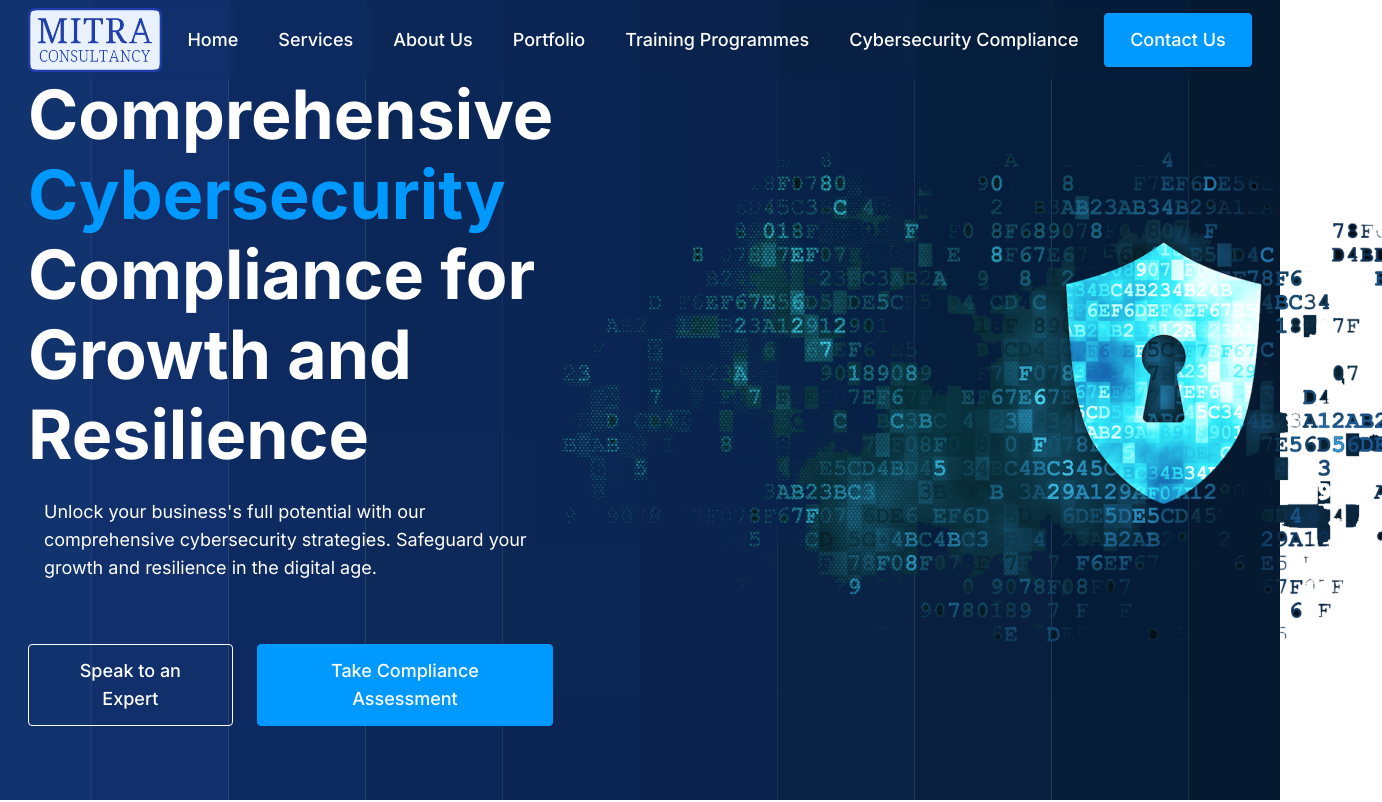
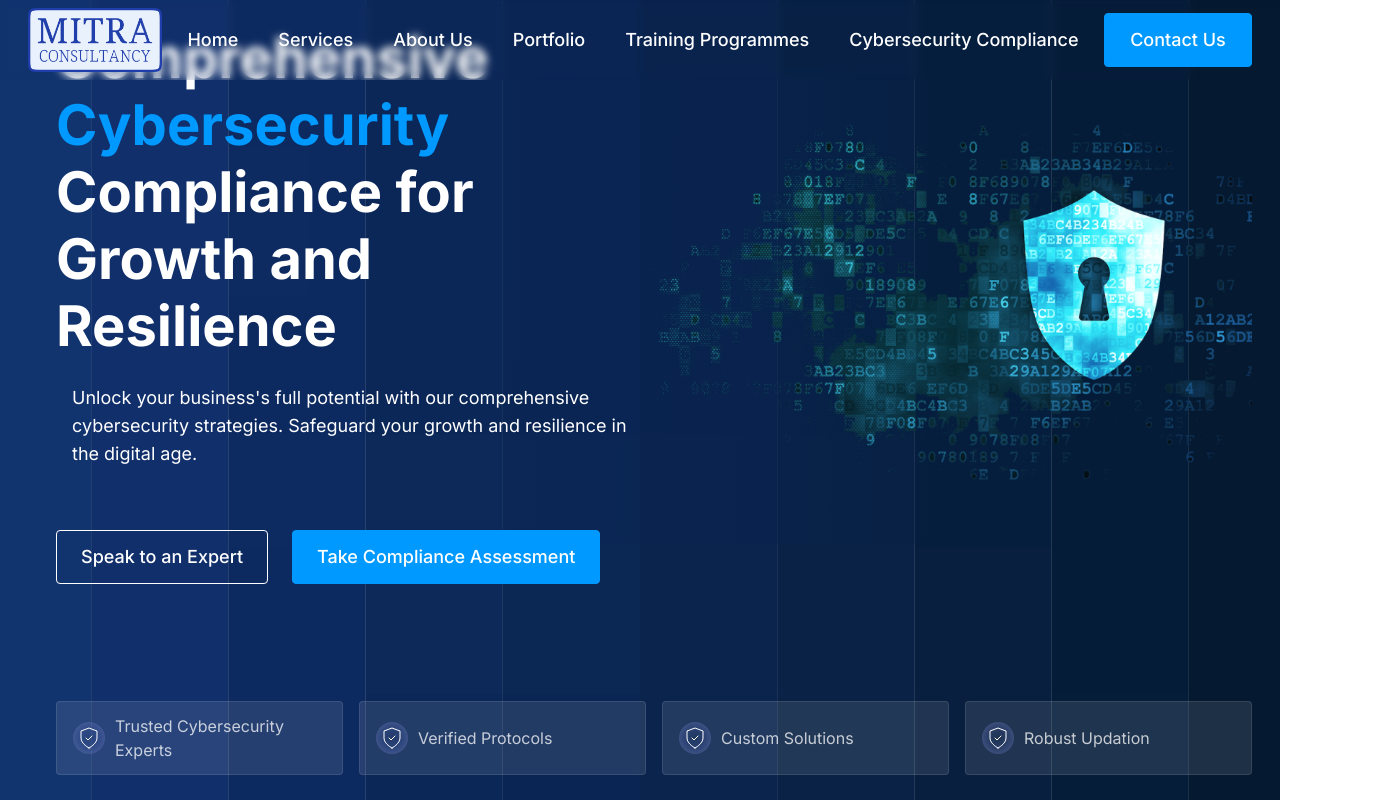
Before and after one commit to neon-lab-dev/MITR-Consultancy-Client, a Next.js app: page /cybersecurity-compliance in a window 1280 px wide. Shown: the top 802 px of the page, 1382 px wide, since content can reach past the window. Built offline with nearby package versions, Linux system fonts and the light colour scheme.

Commit message:
Added cyber security hero section

```diff
--- a/src/Components/CybersecurityCompliance/CybersecurityComplianceHero/CybersecurityComplianceHero.tsx
+++ b/src/Components/CybersecurityCompliance/CybersecurityComplianceHero/CybersecurityComplianceHero.tsx
@@ -1,6 +1,6 @@
 /* eslint-disable react/no-unescaped-entities */
 "use client";
-import { IMAGES } from "@/assets";
+import { ICONS, IMAGES } from "@/assets";
 import ContactUs from "@/Components/Home/ContactUs/ContactUs";
 import Button from "@/Components/Reusable/Button/Button";
 import Container from "@/Components/Shared/Container/Container";
@@ -10,6 +10,13 @@ import { useState } from "react";
 const CybersecurityComplianceHero = () => {
   const [isContactUsModalOpen, setIsContactUsModalOpen] =
     useState<boolean>(false);
+
+  const features = [
+    "Trusted Cybersecurity Experts",
+    "Verified Protocols",
+    "Custom Solutions",
+    "Robust Updation",
+  ];
   return (
     <div className="font-Inter relative h-screen">
       {/* Background Image */}
@@ -28,17 +35,18 @@ const CybersecurityComplianceHero = () => {
 
       {/* Content */}
       <Container>
-        <div className="flex items-center justify-between absolute top-0 bottom-0 z-20">
+        <div className="flex flex-col gap-[117px] items-center justify-center absolute top-0 bottom-0 z-20 max-w-[1300px] mx-auto px-5 md:px-7 2xl:px-0">
+          <div className="flex items-center justify-between">
             <div>
-            <h1 className="text-white leading-6 md:leading-[40px] xl:leading-[80px] text-xl md:text-[32px] xl:text-[68px] font-bold max-w-[344px] md:max-w-[550px] xl:max-w-[1071px]">
+              <h1 className="text-white leading-6 md:leading-[40px] xl:leading-[67px] text-xl md:text-[32px] xl:text-[56px] font-bold max-w-[344px] md:max-w-[550px] xl:max-w-[1071px]">
                 Comprehensive{" "}
-              <span className="text-primary-20">Cybersecurity</span> Compliance
-              for Growth and Resilience
+                <span className="text-primary-20">Cybersecurity</span>{" "}
+                Compliance for Growth and Resilience
               </h1>
               <p className="text-white text-[11px] md:text-sm xl:text-lg leading-[18px] xl:leading-7 max-w-[1071px] mt-3 xl:mt-6 px-4">
                 Unlock your business's full potential with our comprehensive
-              cybersecurity strategies. Safeguard your growth and resilience in
-              the digital age.
+                cybersecurity strategies. Safeguard your growth and resilience
+                in the digital age.
               </p>
               <div className="flex flex-col md:flex-row items-center justify-start gap-4 xl:gap-6 mt-4 md:mt-9 xl:mt-[62px]">
                 <Button
@@ -60,7 +68,25 @@ const CybersecurityComplianceHero = () => {
               </div>
             </div>
 
-          <Image src={IMAGES.cyberSecurity} alt="MITRA Consultancy" />
+            <Image
+              src={IMAGES.cyberSecurity}
+              alt="MITRA Consultancy"
+              className="max-w-[600px]"
+            />
+          </div>
+
+          {/* Features */}
+          <div className="grid grid-cols-4 gap-4 z-10">
+            {features?.map((feature) => (
+              <div
+                key={feature}
+                className="bg-[#ffffff1a] rounded border border-[#ffffff1a] text-white/75 px-4 py-3 flex items-center gap-[10px]"
+              >
+                <Image src={ICONS.featureIcon} alt="" className="size-8" />
+                <p>{feature}</p>
+              </div>
+            ))}
+          </div>
         </div>
       </Container>
       <ContactUs
--- a/src/assets/index.ts
+++ b/src/assets/index.ts
@@ -13,6 +13,7 @@ import certification from "../assets/Images/ist-certificate.png.png";
 import cybersecurityComplianceHeroImg from "../assets/Images/CybersecurityComplianceHeroimg.svg";
 import cyberSecurity from "../assets/Images/cyber-security.png";
 
+import featureIcon from "../assets/Icons/featureIcon.svg";
 
 // Services
 import cart from "../assets/Icons/cart.svg";
@@ -261,5 +262,6 @@ export const ICONS = {
     twitter,
     linkedin,
     instagram,
+    featureIcon,
 
 }
```
Also changed, not shown: src/assets/Icons/featureIcon.svg (added). Lines whose indentation alone changed are shown as unchanged.
